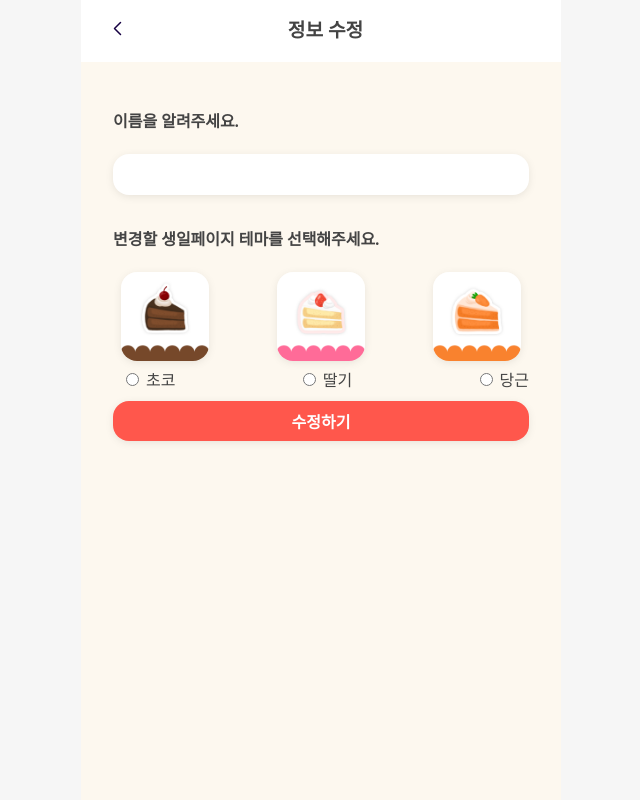
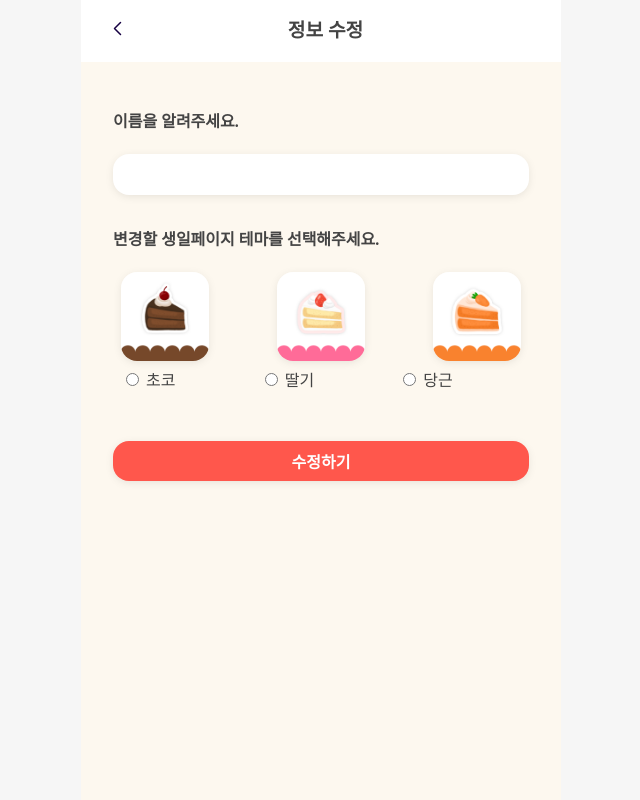
Before and after one commit to Piro17-Project-Birthday/Piro17-Project-Birthday, a Django app: page /mypage/edit in a window 1280 px wide. Shown: the whole page, without its empty margins (319-959 px from the left). Run offline with Django 4.2, Linux system fonts and the light colour scheme; the visitor is signed in with stand-in values (Sample User, id 1); some libraries are stand-ins or nearby versions.

Commit message:
Fix: eidtmypage css 수정

```diff
--- a/static/css/edit_mypage.css
+++ b/static/css/edit_mypage.css
@@ -75,3 +75,8 @@ input[type='radio']{
 label{
   padding-left: 0.5rem;
 }
+
+#id_selected_cake div{
+  width: 10rem;
+  margin-bottom: 2.5rem;
+}
```
